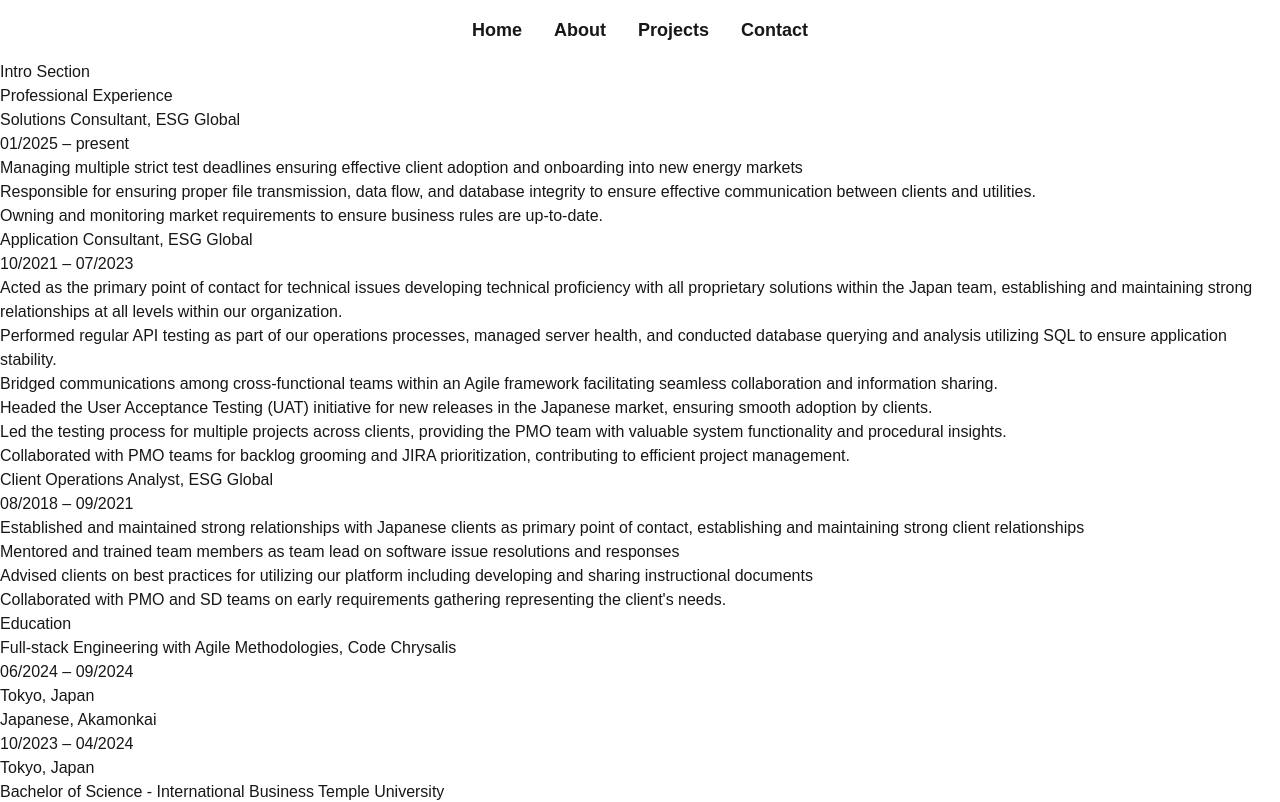
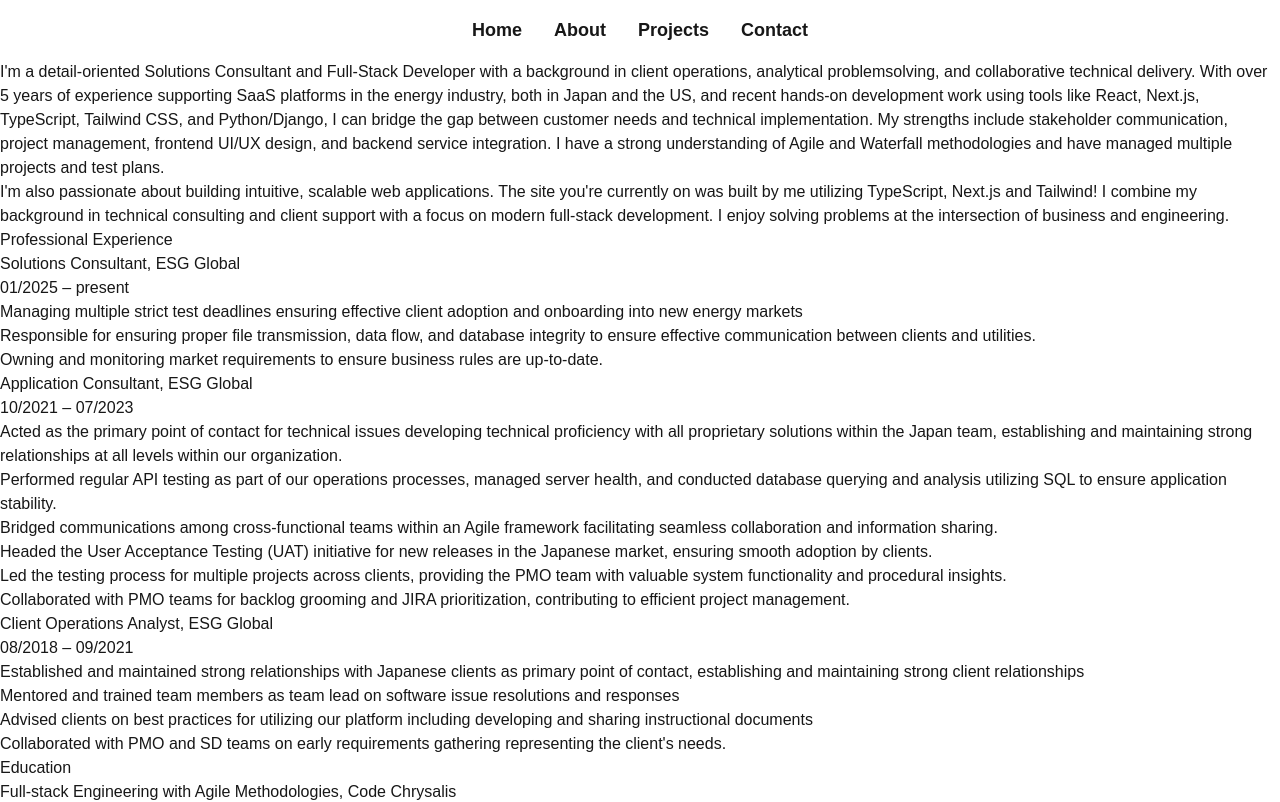
Before and after one commit to Bcook2289/portfolio, a Next.js app in the folder portfolio-project/: page /about in a window 1280 px wide. Shown: the top 802 px of the page. Built offline with nearby package versions, Linux system fonts and the light colour scheme.

Commit message:
feat: created the basic about me content4

```diff
--- a/portfolio-project/src/app/about/page.tsx
+++ b/portfolio-project/src/app/about/page.tsx
@@ -5,15 +5,15 @@ import Experience from "../../components/AboutMe/Experience";
 import Projects from "../../components/AboutMe/Projects";
 import NavBar from "../../components/NavBar";
 
-export default function AboutPage(){
+export default function AboutPage() {
   return (
     <>
       <NavBar />
-            <Intro />
+      <Intro pageFlag="detailed" />
       <Experience />
       <Education />
       <Projects />
       <Skills />
     </>
-    )
+  );
 }
--- a/portfolio-project/src/components/AboutMe/Intro.tsx
+++ b/portfolio-project/src/components/AboutMe/Intro.tsx
@@ -1,9 +1,50 @@
 "use client";
 
-const Intro = () => {
+type summaryProp = {
+  pageFlag?: "brief" | "detailed";
+};
 
-    return (
-        <><h1>Intro Section</h1></>
-    )
-}
+const Intro = ({ pageFlag = "detailed" }: summaryProp) => {
+  const detailed = (
+    <>
+      <p>
+        I&apos;m a detail-oriented Solutions Consultant and Full-Stack Developer
+        with a background in client operations, analytical problemsolving, and
+        collaborative technical delivery. With over 5 years of experience
+        supporting SaaS platforms in the energy industry, both in Japan and the
+        US, and recent hands-on development work using tools like React,
+        Next.js, TypeScript, Tailwind CSS, and Python/Django, I can bridge the
+        gap between customer needs and technical implementation. My strengths
+        include stakeholder communication, project management, frontend UI/UX
+        design, and backend service integration. I have a strong understanding
+        of Agile and Waterfall methodologies and have managed multiple projects
+        and test plans.
+      </p>
+      <p>
+        I&apos;m also passionate about building intuitive, scalable web
+        applications. The site you're currently on was built by me utilizing
+        TypeScript, Next.js and Tailwind! I combine my background in technical
+        consulting and client support with a focus on modern full-stack
+        development. I enjoy solving problems at the intersection of business
+        and engineering.
+      </p>
+    </>
+  );
+
+  const brief = (
+    <>
+      <p>
+        I'm a Solutions Consultant and Full-Stack Developer with 5+ years of
+        experience supporting SaaS platforms in the US and Japan. I specialize
+        in bridging business needs and technical solutions through strong
+        communication, project management, and hands-on development using React,
+        Next.js, TypeScript, Tailwind CSS, and Python/Django. This site was
+        built by me, and reflects my passion for building scalable,
+        user-friendly web applications that combine client support experience
+        with modern full-stack engineering.
+      </p>
+    </>
+  );
+  return pageFlag === "brief" ? brief : detailed;
+};
 export default Intro;
```
Also changed, not shown: portfolio-project/src/components/Hero.tsx (+6 -6 lines), 1 other file (tests, documents, lock files or other folders). Lines whose indentation alone changed are shown as unchanged.
